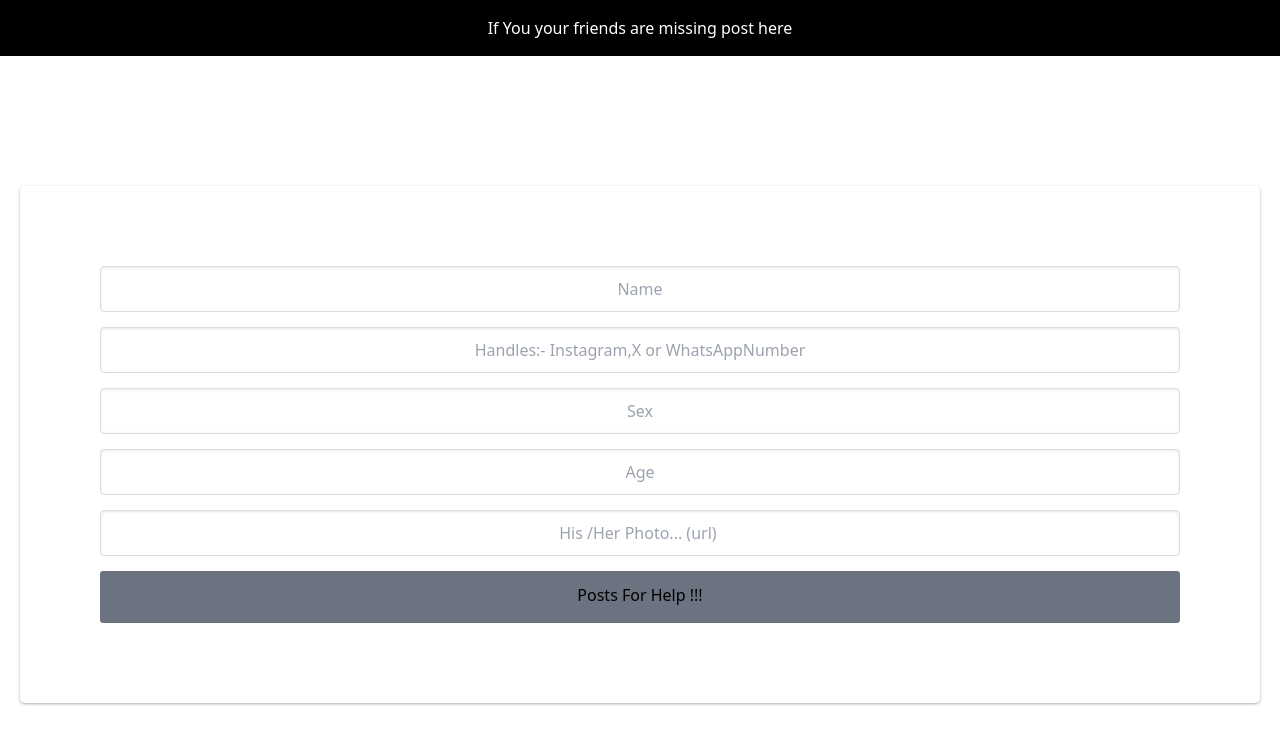
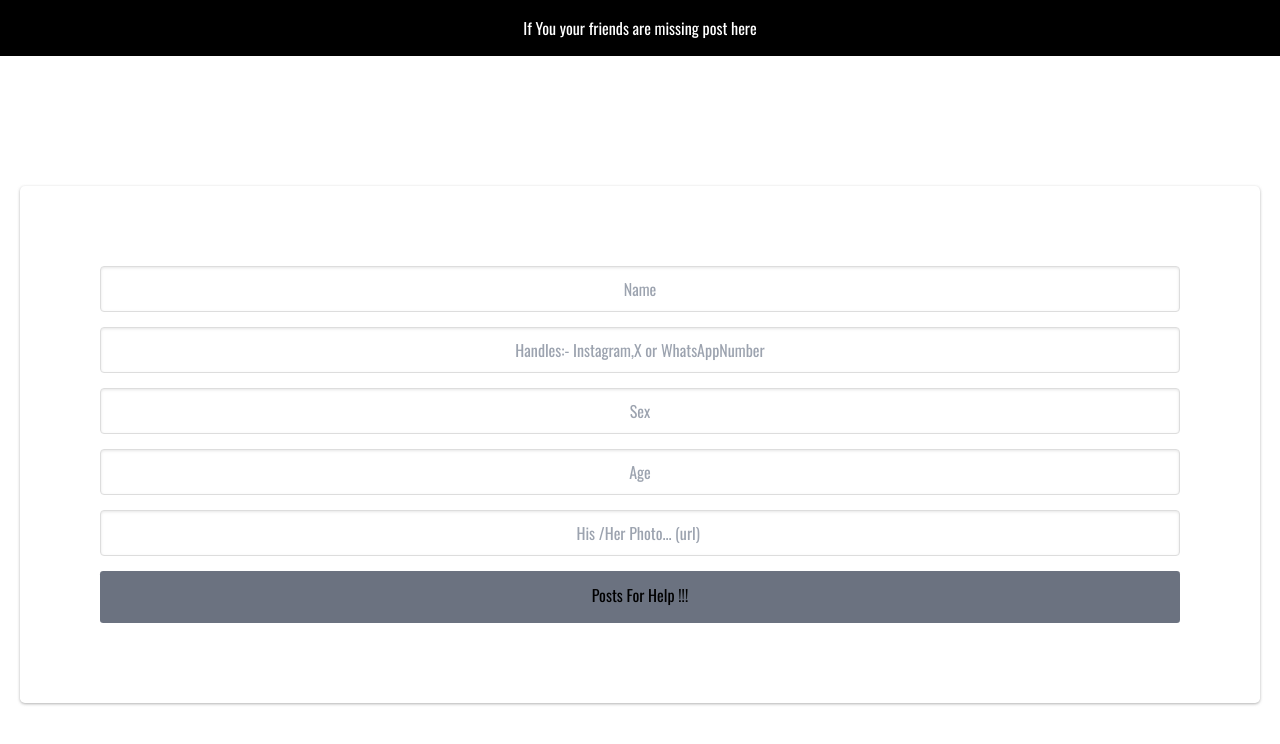
Before and after one commit to KIPTOO-JOB/mandamano, a plain HTML site: page index.html in a window 1280 px wide. Drawn offline with nearby package versions, Linux system fonts and the light colour scheme; no server answers.

```diff
--- a/styles/styles.css
+++ b/styles/styles.css
@@ -1,3 +1,10 @@
+@import url("https://fonts.googleapis.com/css2?family=Oswald:wght@200..700&display=swap");
+* {
+	font-family: "Oswald", sans-serif;
+	font-optical-sizing: auto;
+	font-weight: <weight>;
+	font-style: normal;
+}
 .nav {
 	display: flex;
 	justify-content: center;
```
